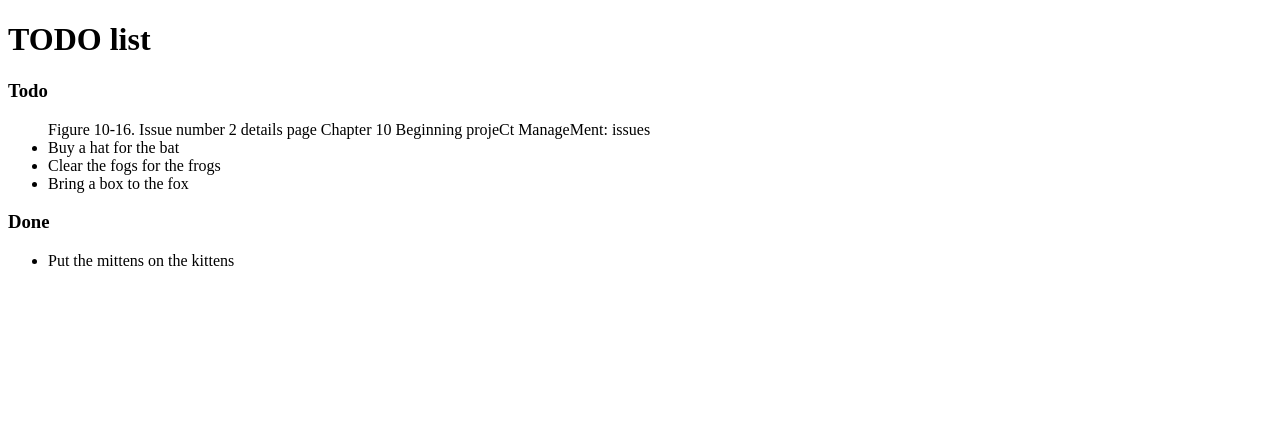
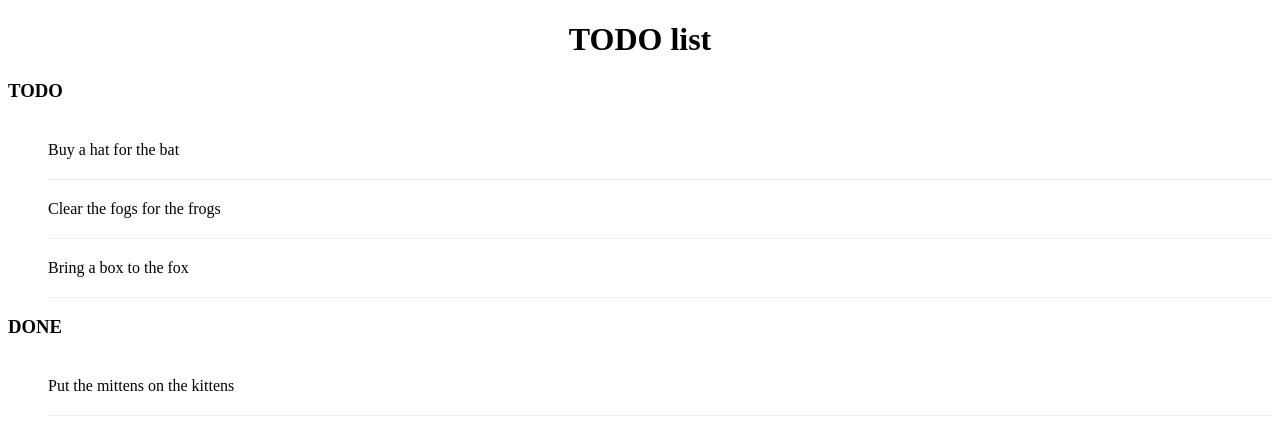
Before and after one commit to PiyaratSangkakun/todo-list, a plain HTML site: page index.html in a window 1280 px wide. Drawn offline with Linux system fonts and the light colour scheme.

Commit message:
Add basic style in index.html
Resolve #3

```diff
--- a/index.html
+++ b/index.html
@@ -3,12 +3,24 @@
 <head>
 <meta charset="utf-8">
 <title>TODO list</title>
+<style>
+h1 {
+    text-align:center;
+    }
+h3 {
+    text-transform: uppercase;
+    }
+li {
+    overflow: hidden;
+    padding: 20px 0;
+    border-bottom: 1px solid #eee;
+    }
+    </style>
     </head>
      <body>
           <h1>TODO list</h1>
           <h3>Todo</h3>
-        <ul>Figure 10-16. Issue number 2 details page
-        Chapter 10  Beginning projeCt ManageMent: issues
+          <ul>
               <li>Buy a hat for the bat</li>
               <li>Clear the fogs for the frogs</li>
               <li>Bring a box to the fox</li>
@@ -17,4 +29,5 @@
     <ul>
         <li>Put the mittens on the kittens</li>
     </ul>
-        </body> </html>
+</body>
+</html>
```
Lines whose indentation alone changed are shown as unchanged.
